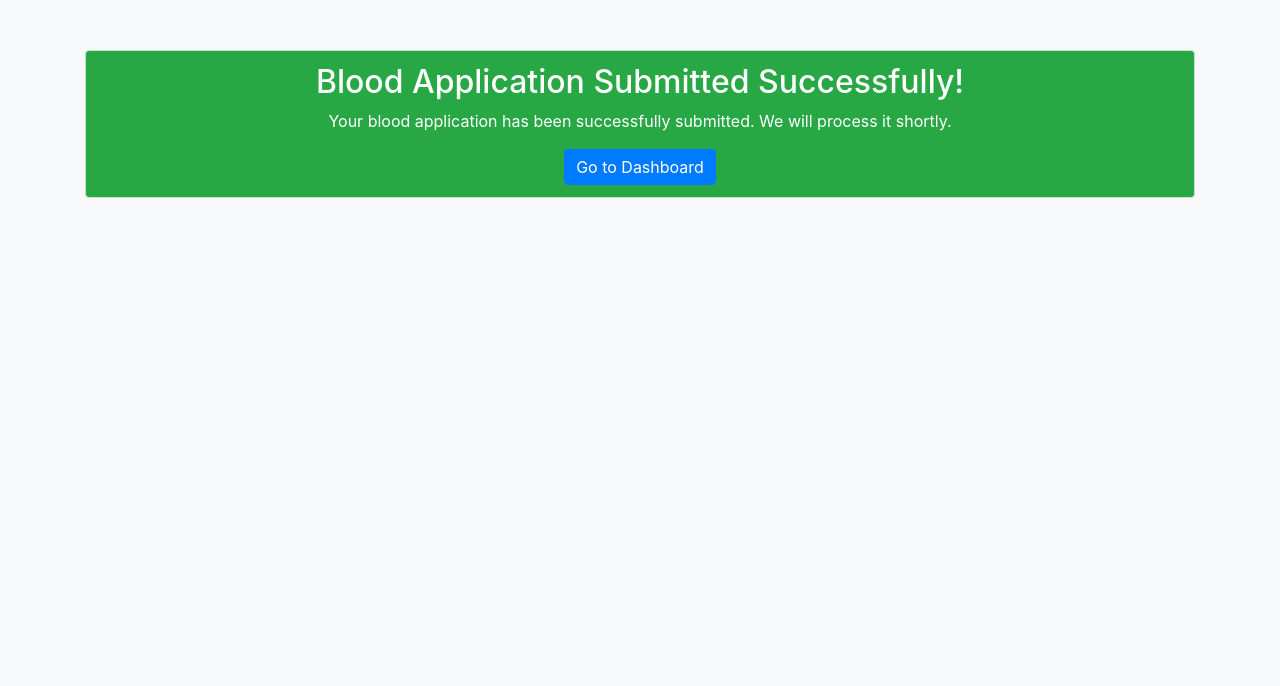
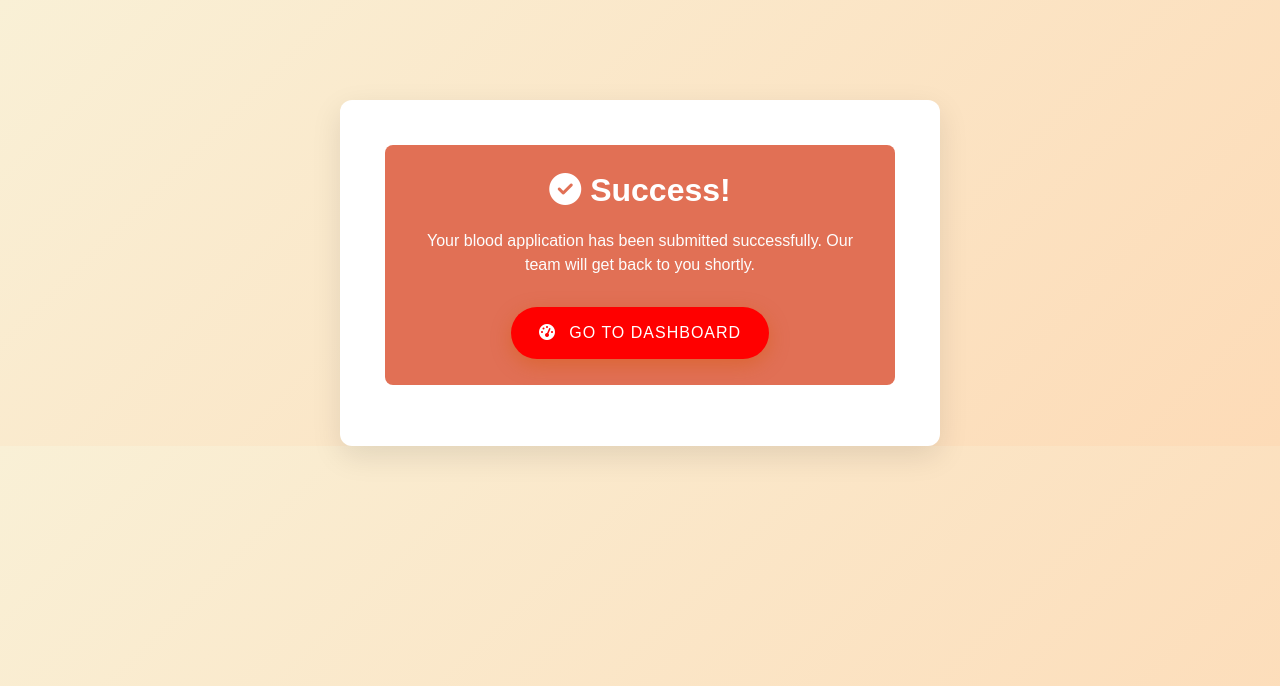
Before and after one commit to teenathomas548/project, a Django app: page /blood-application/success/ in a window 1280 px wide. Shown: the top 686 px of the page. Run offline with Django 5.2, Linux system fonts and the light colour scheme; some libraries are stand-ins or nearby versions.

Commit message:
doctor request blood

```diff
--- a/blood/models.py
+++ b/blood/models.py
@@ -192,6 +192,7 @@ class BloodApply(models.Model):
     blood_type = models.ForeignKey(BloodType, on_delete=models.CASCADE)
     quantity = models.IntegerField(help_text="Quantity in units (e.g., 1 unit = 500ml)")
     hospital = models.ForeignKey(Hospital, on_delete=models.CASCADE, related_name='blood_applications')
+    doctor = models.ForeignKey(Doctor, on_delete=models.CASCADE, related_name='blood_requests')  # New doctor field
     request_date = models.DateTimeField(auto_now_add=True)
     urgency = models.CharField(max_length=50, null=True, blank=True, choices=[('normal', 'Normal'), ('emergency', 'Emergency')])
     status = models.CharField(max_length=20, choices=STATUS_CHOICES, default='pending')
--- /dev/null
+++ b/blood/templates/appointment_success.html
@@ -0,0 +1,2 @@
+<h1>Appointment Booked!</h1>
+<p>Your appointment has been successfully booked. We will notify you of the next steps.</p>
--- a/blood/templates/blood_application_success.html
+++ b/blood/templates/blood_application_success.html
@@ -12,33 +12,66 @@
     <!-- Internal CSS for styling -->
     <style>
         body {
-            background-color: #f8f9fa;
+            background: linear-gradient(135deg, #f9f0d6, #fddbb7);
+            font-family: 'Montserrat', sans-serif;
         }
         .container {
-            margin-top: 50px;
+            margin-top: 100px;
+            max-width: 600px;
             text-align: center;
+            background-color: #fff;
+            padding: 45px;
+            border-radius: 12px;
+            box-shadow: 0 10px 30px rgba(0, 0, 0, 0.1);
         }
-        .alert-success {
-            background-color: #28a745;
+        .alert-custom {
+            background-color: #e17055;
+            color: #fff;
+            padding: 25px;
+            border-radius: 8px;
+            font-size: 18px;
+        }
+        .alert-custom h2 {
+            font-size: 32px;
+            font-weight: bold;
+            margin-bottom: 20px;
+        }
+        .alert-custom p {
+            margin-bottom: 30px;
+            font-size: 16px;
+            color: #fdfdfd;
+        }
+        .btn-custom {
+            background-color: red;
+            border: none;
+            padding: 14px 28px;
+            font-size: 16px;
             color: white;
+            border-radius: 30px;
+            text-transform: uppercase;
+            letter-spacing: 1px;
+            box-shadow: 0 6px 20px rgba(211, 84, 0, 0.4);
+            transition: all 0.3s ease;
         }
-        .btn-primary {
-            background-color: #007bff;
-            border: none;
-            transition: background-color 0.3s ease;
+        .btn-custom:hover {
+            background-color: #e74c3c;
+            box-shadow: 0 8px 25px rgba(211, 84, 0, 0.6);
+            transform: translateY(-3px);
         }
-        .btn-primary:hover {
-            background-color: #0056b3;
+        .btn-custom i {
+            margin-right: 8px;
         }
     </style>
 </head>
 <body>
 
 <div class="container">
-    <div class="alert alert-success">
-        <h2><i class="fas fa-check-circle"></i> Blood Application Submitted Successfully!</h2>
-        <p>Your blood application has been successfully submitted. We will process it shortly.</p>
-        <a href="{% url 'doctor_dashboard' %}" class="btn btn-primary"><i class="fas fa-home"></i> Go to Dashboard</a>
+    <div class="alert alert-custom">
+        <h2><i class="fas fa-check-circle"></i> Success!</h2>
+        <p>Your blood application has been submitted successfully. Our team will get back to you shortly.</p>
+        <a href="{% url 'doctor_dashboard' %}" class="btn btn-custom">
+            <i class="fas fa-tachometer-alt"></i> Go to Dashboard
+        </a>
     </div>
 </div>
 
@@ -46,6 +79,7 @@
 <script src="https://code.jquery.com/jquery-3.5.1.slim.min.js"></script>
 <script src="https://cdn.jsdelivr.net/npm/@popperjs/core@2.9.2/dist/umd/popper.min.js"></script>
 <script src="https://stackpath.bootstrapcdn.com/bootstrap/4.5.2/js/bootstrap.min.js"></script>
+<script src="https://kit.fontawesome.com/a076d05399.js" crossorigin="anonymous"></script>
 
 </body>
 </html>
--- /dev/null
+++ b/blood/templates/blood_test_upload_success.html
@@ -0,0 +1,3 @@
+<h1>Blood Test Uploaded!</h1>
+<p>Thank you for uploading your blood test report. You can now proceed with your donation appointment.</p>
+<a href="{% url 'book_appointment' %}">Book Appointment Now</a>
--- a/blood/templates/donor_dashboard.html
+++ b/blood/templates/donor_dashboard.html
@@ -16,6 +16,8 @@
                     <li><a href="{% url 'donor_profile' %}"> Profile</a></li>
                     <!-- <li><a href="#">My Donations</a></li> -->
                     <li><a href="{% url 'request_blood' %}">Request Blood</a></li>
+                    <li><a href="#">appointment</a></li>
+
                     <!-- Updated Logout link -->
                     <li><a href="{% url 'logout' %}">Logout</a></li>
                 </ul>
--- a/blood/templates/home.html
+++ b/blood/templates/home.html
@@ -30,6 +30,7 @@
                             <li><a class="dropdown-item" href="{% url 'hospital_login' %}">Hospital </a></li>
                             <li><a class="dropdown-item" href="{% url 'admin_login' %}">Admin </a></li>
                             <li><a class="dropdown-item" href="{% url 'doctor_login' %}">Doctor</a></li>
+                            <li><a class="dropdown-item" href="{% url 'login' %}">Donor</a></li>
                             <!-- Add other login options if necessary -->
                         </ul>
                     </li>
--- a/blood/urls.py
+++ b/blood/urls.py
@@ -65,5 +65,4 @@ urlpatterns = [
     path('doctor/dashboard/', views.doctor_dashboard, name='doctor_dashboard'),  # URL for doctor dashboard
     path('blood-application/success/', views.blood_application_success, name='blood_application_success'),
 
-
 ]
--- a/blood/views.py
+++ b/blood/views.py
@@ -177,7 +177,7 @@ from .models import Registration, Inventory, BloodRequest
 
 from django.shortcuts import render
 from django.db.models import Sum
-from .models import Registration, Inventory, BloodRequest
+from .models import Registration, Inventory, BloodApply
 
 def blood_admin(request):
     # Total donors count
@@ -187,22 +187,23 @@ def blood_admin(request):
     blood_units = Inventory.objects.aggregate(total_units=Sum('units_available'))['total_units'] or 0
 
     # Pending requests count
-    pending_requests = BloodRequest.objects.filter(status='pending').count()
+    pending_requests = BloodApply.objects.filter(status='pending').count()
 
     # Urgent requests count
-    urgent_requests = BloodRequest.objects.filter(status='urgent').count()
+    urgent_requests = BloodApply.objects.filter(status='urgent').count()
 
     # Completed requests count
-    completed_requests = BloodRequest.objects.filter(status='approved').count()
+    completed_requests = BloodApply.objects.filter(status='approved').count()
 
     # Fetch recent activities dynamically
     recent_activities = [
         {
             "date": request.request_date,
-            "activity": f"{request.requester_name} requested blood of group {request.blood_group} from {request.hospital_name}",
+            "activity": f"Dr. {request.doctor.doctor_name} {request.doctor.last_name} has requested {request.blood_type.blood_group} blood for patient {request.patient_name} from {request.hospital.hospital_name}.",
+
             "status": request.status  # this will show 'pending', 'urgent', or 'approved'
         }
-        for request in BloodRequest.objects.order_by('-request_date')[:5]  # limit to 5 recent requests
+        for request in BloodApply.objects.order_by('-request_date')[:5]  # limit to 5 recent requests
     ]
 
     context = {
@@ -862,12 +863,6 @@ def doctor_login(request):
 
     return render(request, 'doctor_login.html', {'form': form})
 
-from django.shortcuts import render, redirect
-from .models import Doctor
-
-from django.shortcuts import render, redirect
-from .models import Doctor
-from .forms import BloodApplyForm  # Assuming you have a form for blood requests
 
 from django.shortcuts import render, redirect
 from .forms import BloodApplyForm
@@ -882,8 +877,8 @@ def doctor_dashboard(request):
         return redirect('doctor_login')
 
     try:
-        # Get the logged-in doctor's profile
-        doctor = Doctor.objects.get(doctor_id=doctor_id)
+        # Get the logged-in doctor's profile using 'doctor_id'
+        doctor = Doctor.objects.get(doctor_id=doctor_id)  # Correct field name
     except Doctor.DoesNotExist:
         # Handle the case where the doctor does not exist in the database
         return redirect('doctor_login')
@@ -892,8 +887,12 @@ def doctor_dashboard(request):
     if request.method == 'POST':
         blood_apply_form = BloodApplyForm(request.POST)
         if blood_apply_form.is_valid():
-            # Save the form data (assuming your model is properly set up)
-            blood_apply_form.save()
+            # Save the form, but don't commit yet
+            blood_apply = blood_apply_form.save(commit=False)
+            # Attach the logged-in doctor to the blood application
+            blood_apply.doctor = doctor
+            # Now save the blood application with the attached doctor
+            blood_apply.save()
             # Redirect to a success page or show a success message
             return redirect('blood_application_success')
     else:
@@ -903,7 +902,7 @@ def doctor_dashboard(request):
     context = {
         'doctor': doctor,
         'profile': {
-            'doctor_name': doctor.doctor_name,
+            'doctor_name': f"Dr. {doctor.doctor_name}",
             'specialization': doctor.specialization,
             'email': doctor.email,
         },
```
Also changed, not shown: blood/templates/blood_test_upload.html (added, +8 -0 lines), blood/templates/book_appointment.html (added, +7 -0 lines), blood/forms.py (line endings or trailing spaces), blood/migrations/0028_delete_bloodapply.py (added), blood/migrations/0029_bloodapply.py (added), blood/migrations/0030_patient.py (added), blood/migrations/0031_delete_patient.py (added).
